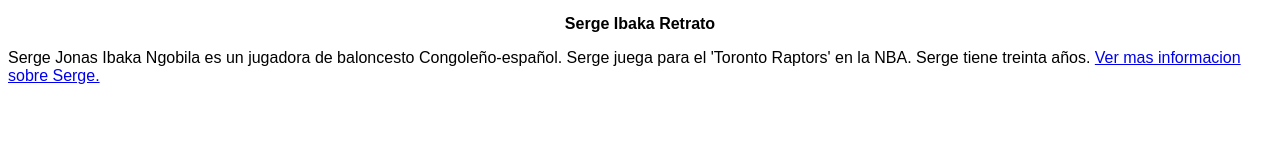
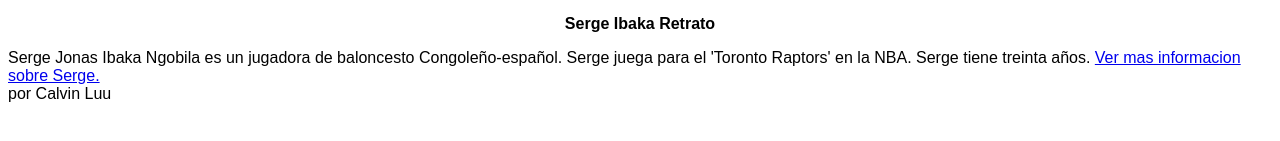
Before and after one commit to calbinluu/calbinluu.github.io, a plain HTML site: page index.html in a window 1280 px wide. Shown: the part 399-540 px from the top of the page. Drawn offline with Linux system fonts and the light colour scheme.

Commit message:
add 'por Calvin Luu'

```diff
--- a/index.html
+++ b/index.html
@@ -17,7 +17,7 @@
         <div id="tribute-info">
             <p> Serge Jonas Ibaka Ngobila es un jugadora de baloncesto Congoleño-español. Serge juega para el 'Toronto
                 Raptors' en la NBA. Serge tiene treinta años. <a id="tribute-link" target="_blank"
-                    href="https://es.wikipedia.org/wiki/Serge_Ibaka">Ver mas informacion sobre Serge.</a> </p>
+                    href="https://es.wikipedia.org/wiki/Serge_Ibaka">Ver mas informacion sobre Serge.</a><br> por Calvin Luu</p>
         </div>
     </body>
 
```
